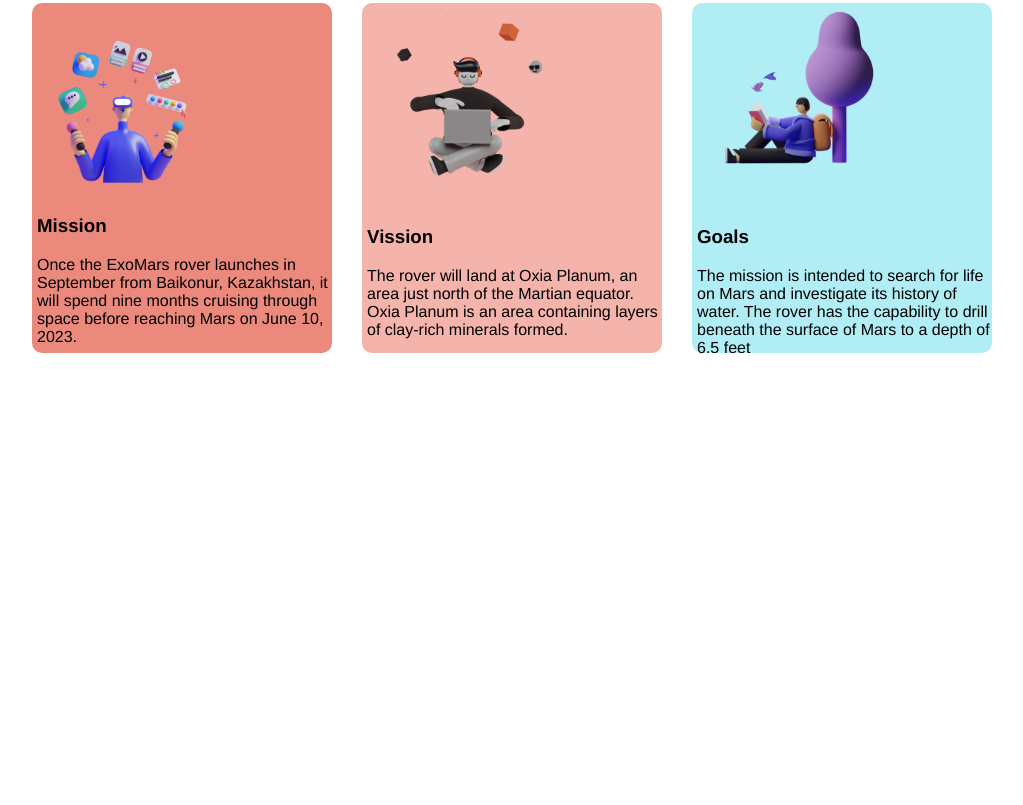
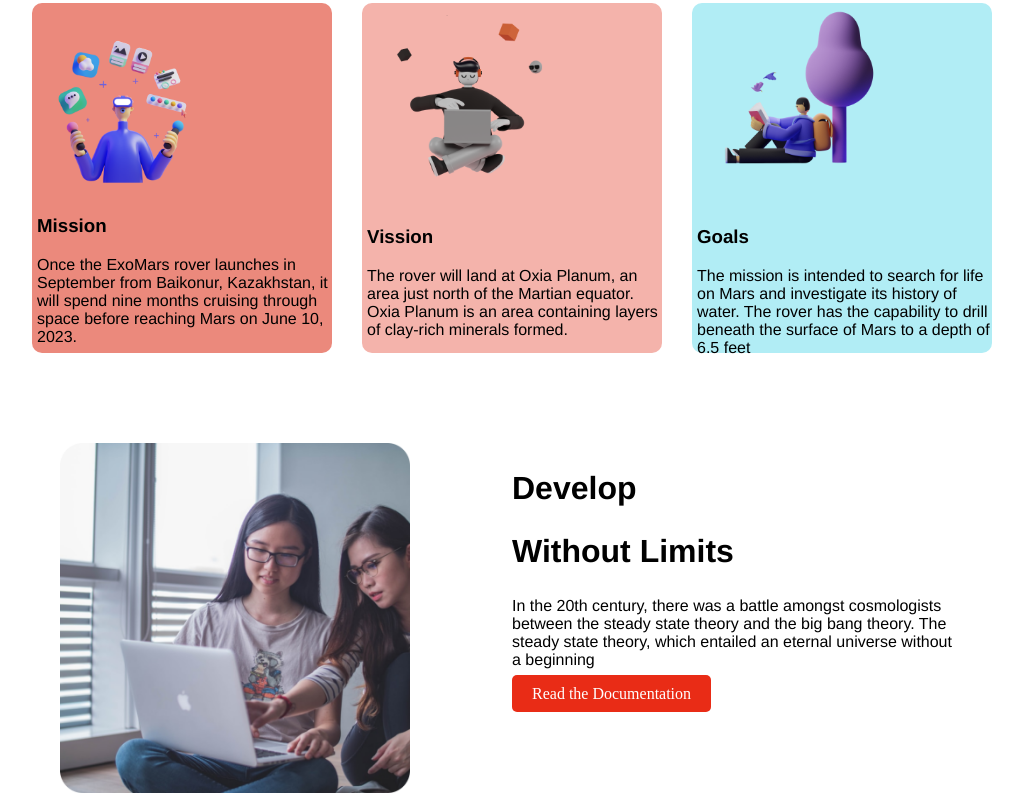
Before and after one commit to tanianasrin1/assignment-1-repo, a plain HTML site: page index.html in a window 1280 px wide. Shown: the part 707-1512 px from the top of the page, without its empty margins (128-1151 px from the left). Before the commit the page ends 1150 px from the top, so only its background shows below. Drawn offline with Linux system fonts and the light colour scheme.

Commit message:
added body

```diff
--- a/index.html
+++ b/index.html
@@ -22,7 +22,7 @@
 
         </div>
         <p>The larger ExoMars program includes the Trace Gas Orbiter, which was launched to Mars in 2016 and has been sending back scientific data. The Trace Gas Orbiter.</p>
-        <a class="button" href="">Explore Now</a>
+        <span class="text-button">Explore Now</span>
         <p>Scroll down to explore more about us</p>
      </div>
 
@@ -70,7 +70,20 @@
         </div>
 
     </section>
+         <div class="mid-box">
+            <div class="mid-pic">
+                <img src="coding.png" width="350px" alt="">
+            </div>
 
+            <div class="mid-theory">
+                <h2 class="mid-font">Develop </h2>
+                <h2 class="mid-font">Without Limits</h2>
+                <p>In the 20th century, there was a battle amongst cosmologists between the steady state theory and the big bang theory. The steady state theory, which entailed an eternal universe without a beginning</p>
+
+                <span class="text-button">Read the Documentation</span>
+
+            </div>
+         </div>
 
     </section>
 
--- a/style.css
+++ b/style.css
@@ -20,7 +20,6 @@ h1 {
   margin-top: 25px;
 }
 .button {
-  text-decoration: none;
   background-color: #e92c16;
   padding: 10px 20px;
   color: white;
@@ -80,3 +79,27 @@ h1 {
   margin-bottom: 90px;
   font-family: "Franklin Gothic Medium", "Arial Narrow", Arial, sans-serif;
 }
+.text-button {
+  background-color: #e92c16;
+  padding: 10px 20px;
+  color: white;
+  border-radius: 5px;
+}
+.mid-box {
+  display: flex;
+}
+.mid-pic {
+  width: 50%;
+  margin-left: 180px;
+}
+.mid-theory {
+  width: 50%;
+  margin-right: 180px;
+}
+.mid-font {
+  font-size: 2em;
+  font-family: "Franklin Gothic Medium", "Arial Narrow", Arial, sans-serif;
+}
+p {
+  font-family: "Franklin Gothic Medium", "Arial Narrow", Arial, sans-serif;
+}
```
